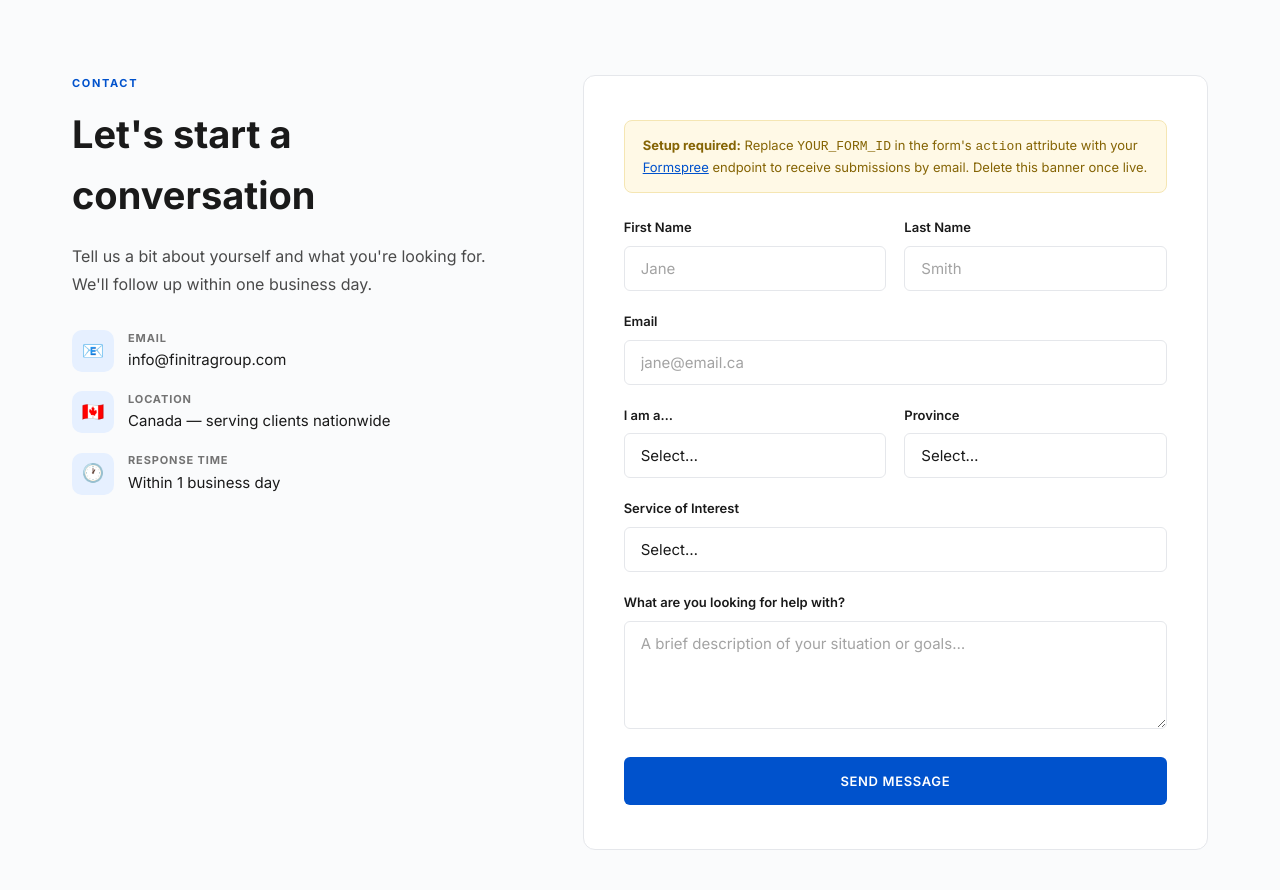
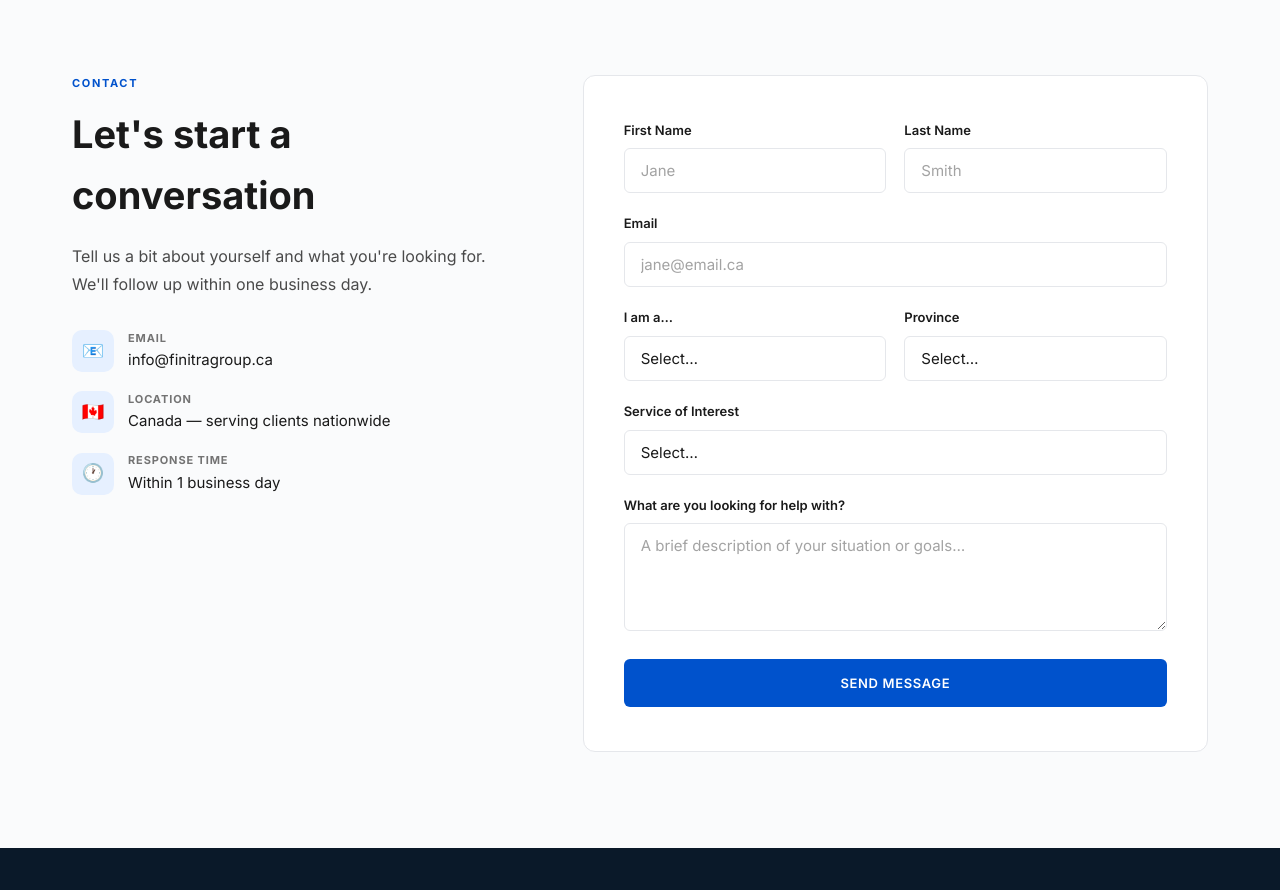
Before and after one commit to baljit92/finitra-site, a plain HTML site: page index.html in a window 1280 px wide. Shown: the part 4140-5030 px from the top of the page. Drawn offline with nearby package versions, Linux system fonts and the light colour scheme; a web font is replaced by a local one.

Commit message:
pushing form changes

```diff
--- a/index.html
+++ b/index.html
@@ -500,7 +500,7 @@
             <div class="cm-icon">📧</div>
             <div class="cm-text">
               <strong>Email</strong>
-              <span>info@finitragroup.com</span>
+              <span>info@finitragroup.ca</span>
             </div>
           </div>
           <div class="cm-item">
@@ -521,11 +521,8 @@
       </div>
 
       <div class="contact-form reveal">
-        <div class="form-note">
-          <strong>Setup required:</strong> Replace <code>YOUR_FORM_ID</code> in the form's <code>action</code> attribute with your <a href="https://formspree.io" target="_blank">Formspree</a> endpoint to receive submissions by email. Delete this banner once live.
-        </div>
 
-        <form action="https://formspree.io/f/YOUR_FORM_ID" method="POST" id="contactForm">
+        <form action="https://formspree.io/f/xwvrbyyn" method="POST" id="contactForm">
           <div class="form-row">
             <div class="form-group">
               <label for="fname">First Name</label>
@@ -678,12 +675,12 @@
       } else {
         submitBtn.textContent = 'Send Message';
         submitBtn.disabled = false;
-        alert('Something went wrong. Please email us directly at info@finitragroup.com');
+        alert('Something went wrong. Please email us directly at info@finitragroup.ca');
       }
     } catch {
       submitBtn.textContent = 'Send Message';
       submitBtn.disabled = false;
-      alert('Could not connect. Please email us directly at info@finitragroup.com');
+      alert('Could not connect. Please email us directly at info@finitragroup.catch');
     }
   });
 </script>
```
Also changed, not shown: 1 other file.
